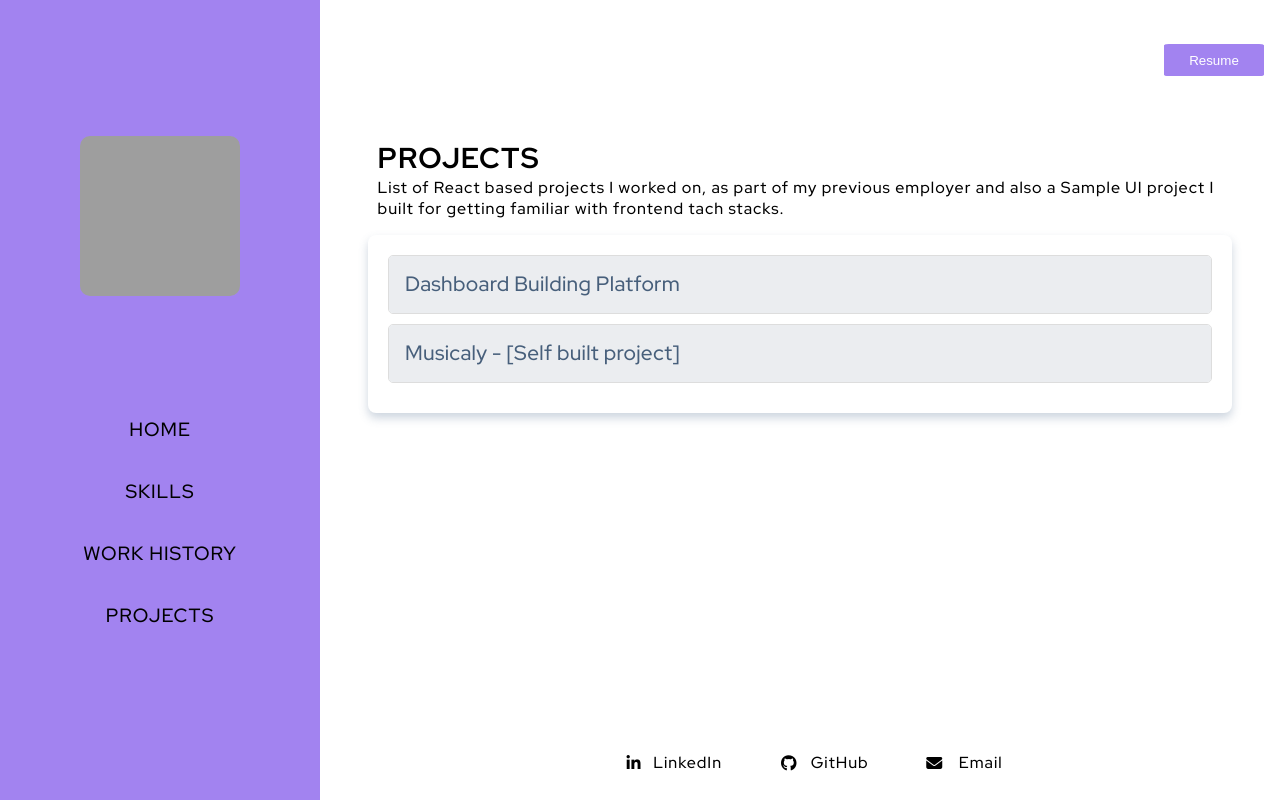
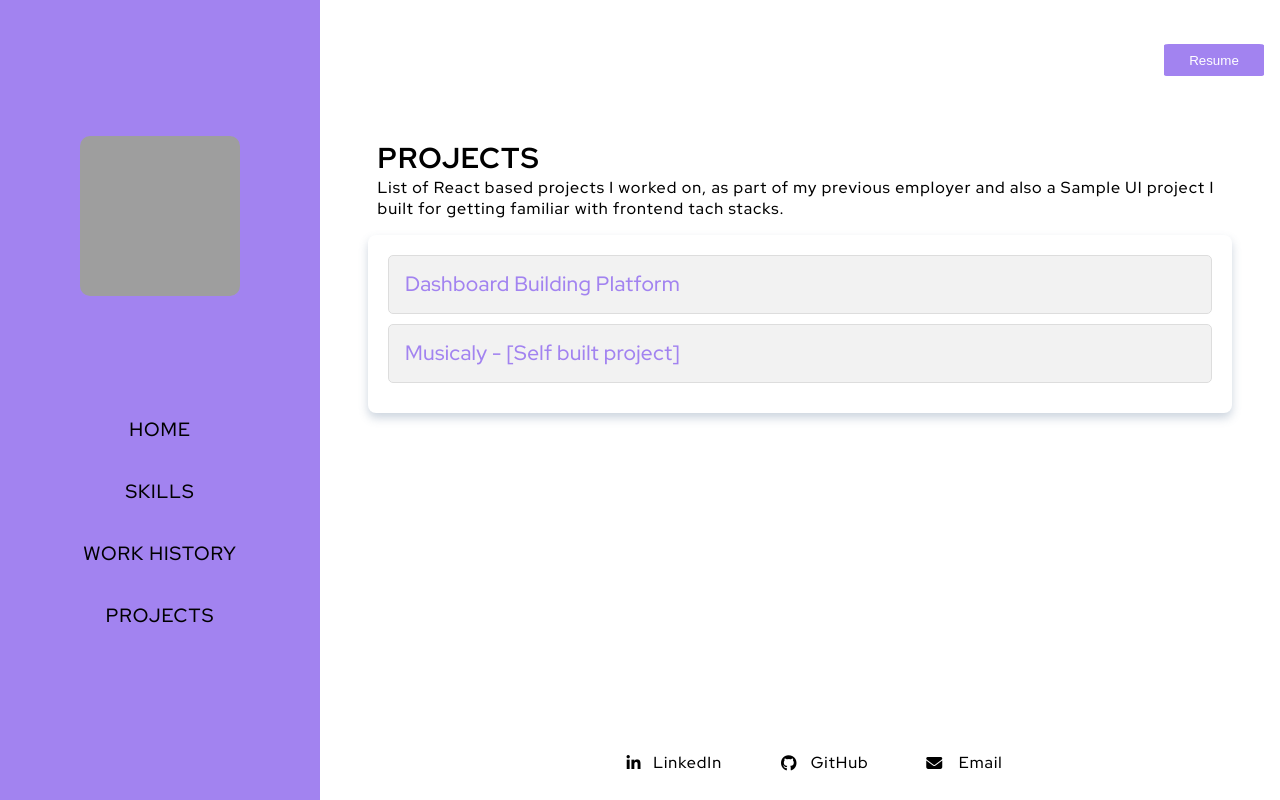
Before and after one commit to gaashar/aasha-portfolio, a React (Create React App) app: page /projects in a window 1280 px wide. Built offline with nearby package versions, Linux system fonts and the light colour scheme; grey boxes are pictures that could not be loaded.

Commit message:
Changed Projects Accordion title color

```diff
--- a/src/components/Pages/Projects/Accordion/index.scss
+++ b/src/components/Pages/Projects/Accordion/index.scss
@@ -8,7 +8,7 @@
     align-items: center;
     justify-content: space-between;
     cursor: pointer;
-    background-color: #ebedf0;
+    background-color: rgba(0, 0, 0, 0.05);
     transition: 0.3s;
     padding: 1rem;
 
@@ -17,7 +17,7 @@
       font-size: 1.3rem;
       position: relative;
       margin: 0;
-      color: #475f7b;
+      color: #a283f0;
       transition: 0.3s;
       text-align: left;
       line-height: 1.2;
@@ -26,13 +26,13 @@
     .icon {
       position: relative;
       top: 2px;
-      color: #475f7b;
+      color: #a283f0;
       transition: 0.35s;
       font-size: 12px;
     }
   }
   .active {
-    background-color: #5a8dee;
+    background-color: #a283f0;
     .title {
       color: #fff;
     }
```
